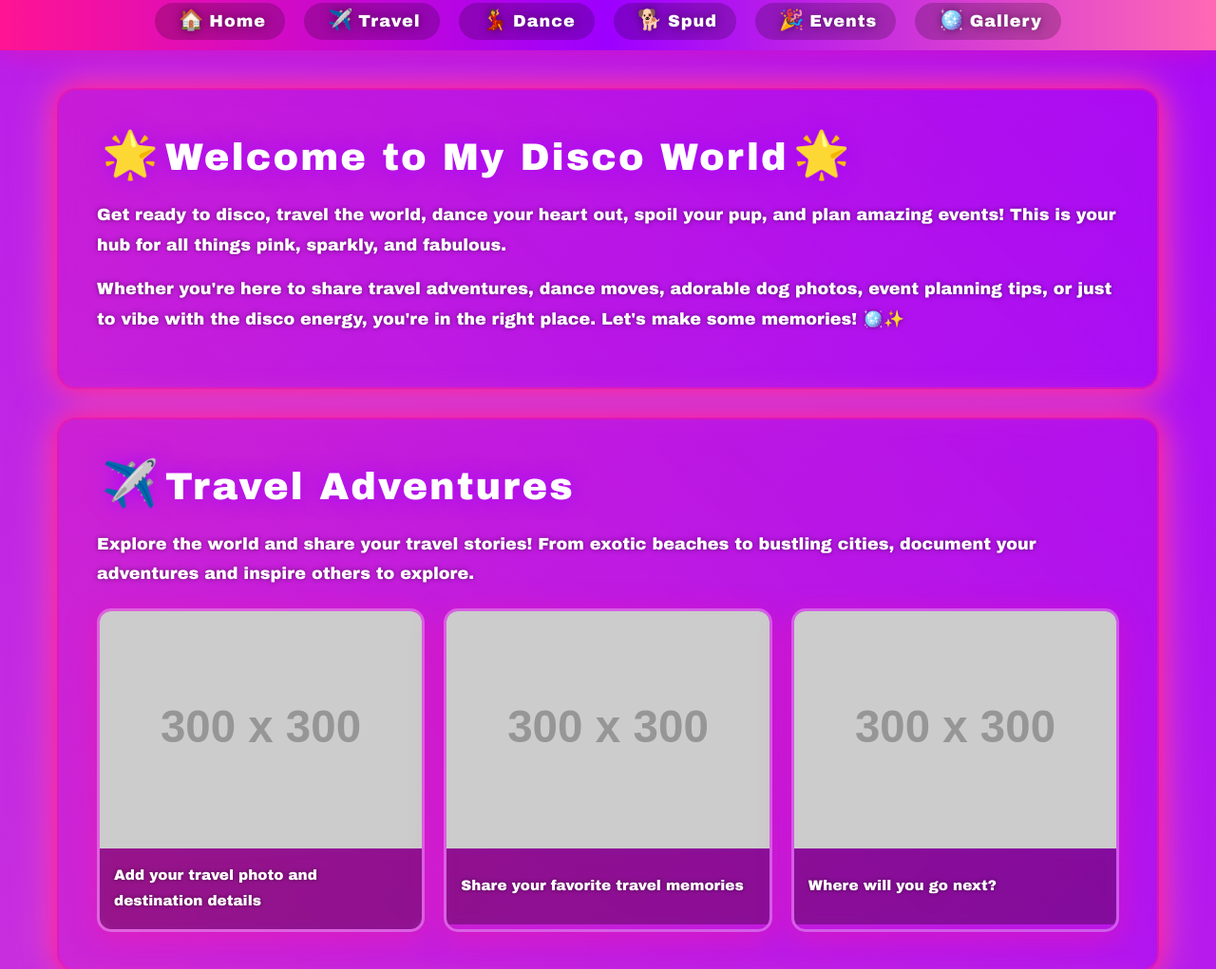
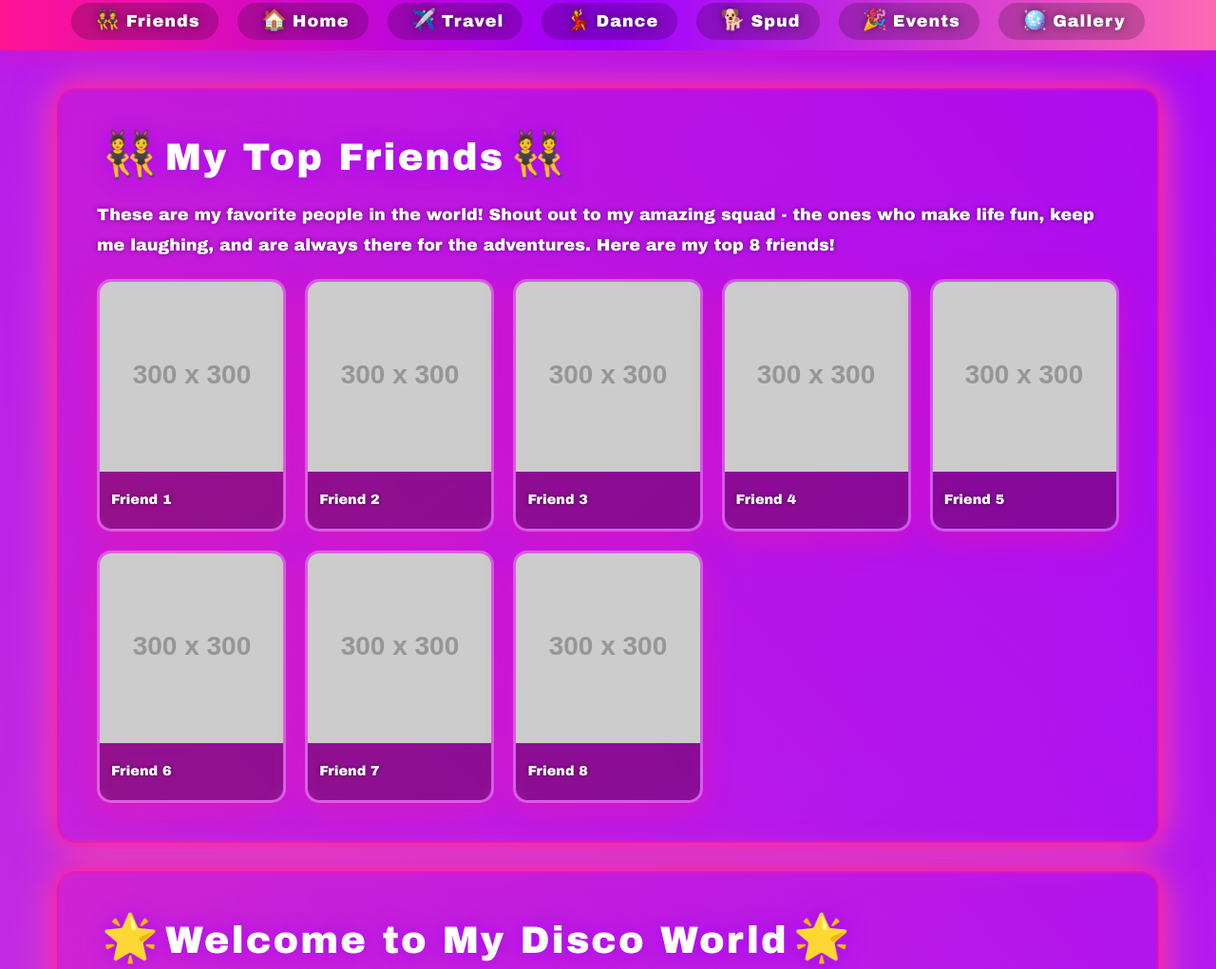
Before and after one commit to psampson00/pamsampson, a plain HTML site: page index.html in a window 1280 px wide. Shown: the part 211-1232 px from the top of the page at 95% size. Drawn offline with Linux system fonts and the light colour scheme; placeholder pictures from the web are drawn by us.

Commit message:
Add Friends section with 8 top friends pictures at the top

```diff
--- a/index.html
+++ b/index.html
@@ -182,6 +182,13 @@
             margin-top: 20px;
         }
 
+        .friends-gallery {
+            display: grid;
+            grid-template-columns: repeat(auto-fit, minmax(180px, 1fr));
+            gap: 20px;
+            margin-top: 20px;
+        }
+
         .gallery-item {
             position: relative;
             overflow: hidden;
@@ -205,6 +212,10 @@
             display: block;
         }
 
+        .friends-gallery .gallery-item img {
+            height: 200px;
+        }
+
         .gallery-item-text {
             padding: 15px;
             background: rgba(0, 0, 0, 0.3);
@@ -214,9 +225,18 @@
             backdrop-filter: blur(5px);
         }
 
+        .friends-gallery .gallery-item-text {
+            min-height: 60px;
+            padding: 12px;
+        }
+
         .gallery-item-text p {
             margin: 0;
             font-size: 0.95em;
+        }
+
+        .friends-gallery .gallery-item-text p {
+            font-size: 0.9em;
         }
 
         footer {
@@ -261,6 +281,10 @@
             .gallery {
                 grid-template-columns: repeat(auto-fit, minmax(200px, 1fr));
             }
+
+            .friends-gallery {
+                grid-template-columns: repeat(auto-fit, minmax(150px, 1fr));
+            }
         }
     </style>
 </head>
@@ -272,6 +296,7 @@
 
     <nav>
         <ul>
+            <li><a href="#friends"><span class="emoji">👯</span>Friends</a></li>
             <li><a href="#home"><span class="emoji">🏠</span>Home</a></li>
             <li><a href="#travel"><span class="emoji">✈️</span>Travel</a></li>
             <li><a href="#dance"><span class="emoji">💃</span>Dance</a></li>
@@ -282,6 +307,72 @@
     </nav>
 
     <div class="container">
+        <!-- Friends Section -->
+        <section id="friends" class="section">
+            <h2><span class="emoji">👯</span>My Top Friends<span class="emoji">👯</span></h2>
+            <p>
+                These are my favorite people in the world! Shout out to my amazing squad - the ones who make life fun,
+                keep me laughing, and are always there for the adventures. Here are my top 8 friends!
+            </p>
+            <div class="friends-gallery">
+                <div class="gallery-item">
+                    <img src="https://via.placeholder.com/300x300?text=Friend+1" alt="Friend 1">
+                    <div class="gallery-item-text">
+                        <p>Friend 1</p>
+                    </div>
+                </div>
+
+                <div class="gallery-item">
+                    <img src="https://via.placeholder.com/300x300?text=Friend+2" alt="Friend 2">
+                    <div class="gallery-item-text">
+                        <p>Friend 2</p>
+                    </div>
+                </div>
+
+                <div class="gallery-item">
+                    <img src="https://via.placeholder.com/300x300?text=Friend+3" alt="Friend 3">
+                    <div class="gallery-item-text">
+                        <p>Friend 3</p>
+                    </div>
+                </div>
+
+                <div class="gallery-item">
+                    <img src="https://via.placeholder.com/300x300?text=Friend+4" alt="Friend 4">
+                    <div class="gallery-item-text">
+                        <p>Friend 4</p>
+                    </div>
+                </div>
+
+                <div class="gallery-item">
+                    <img src="https://via.placeholder.com/300x300?text=Friend+5" alt="Friend 5">
+                    <div class="gallery-item-text">
+                        <p>Friend 5</p>
+                    </div>
+                </div>
+
+                <div class="gallery-item">
+                    <img src="https://via.placeholder.com/300x300?text=Friend+6" alt="Friend 6">
+                    <div class="gallery-item-text">
+                        <p>Friend 6</p>
+                    </div>
+                </div>
+
+                <div class="gallery-item">
+                    <img src="https://via.placeholder.com/300x300?text=Friend+7" alt="Friend 7">
+                    <div class="gallery-item-text">
+                        <p>Friend 7</p>
+                    </div>
+                </div>
+
+                <div class="gallery-item">
+                    <img src="https://via.placeholder.com/300x300?text=Friend+8" alt="Friend 8">
+                    <div class="gallery-item-text">
+                        <p>Friend 8</p>
+                    </div>
+                </div>
+            </div>
+        </section>
+
         <!-- Home Section -->
         <section id="home" class="section">
             <h2><span class="emoji">🌟</span>Welcome to My Disco World<span class="emoji">🌟</span></h2>
```
